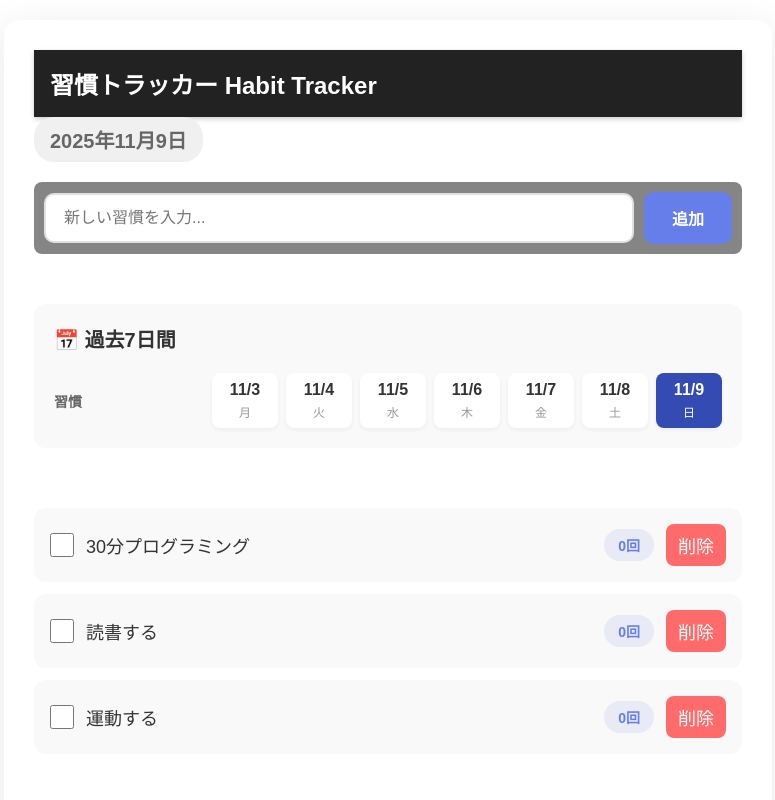
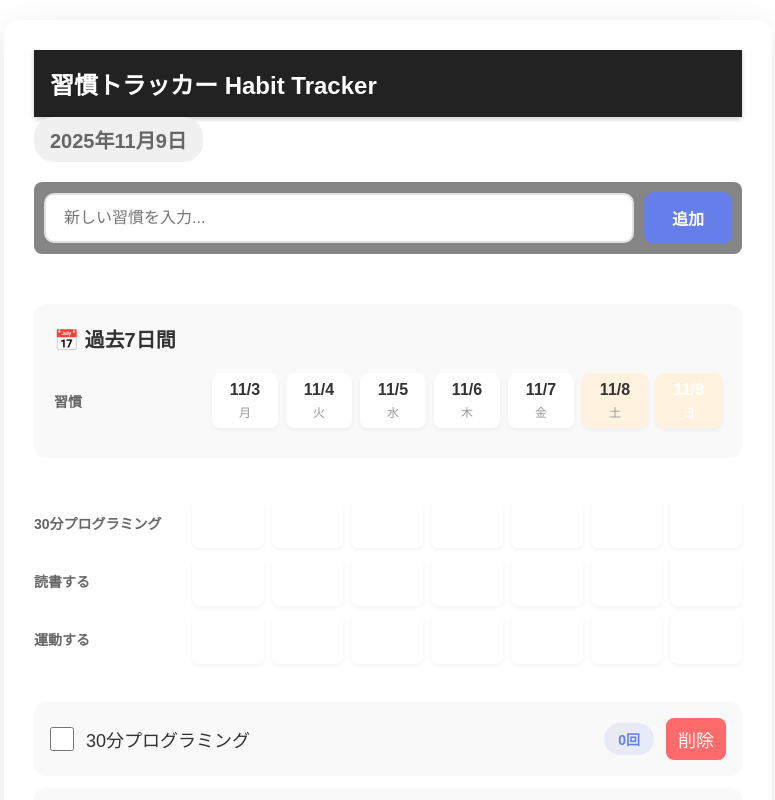
Before and after one commit to eidas/habit-tracker, a React (Create React App) app: page / in a window 1280 px wide. Shown: the top 800 px of the page, without its empty margins (252-1027 px from the left). Built offline with nearby package versions, Linux system fonts and the light colour scheme.

Commit message:
Day10: 過去7日分のチェック履歴をグリッド表示

```diff
--- a/src/App.css
+++ b/src/App.css
@@ -266,6 +266,7 @@ h1 {
   grid-template-columns: 150px repeat(7, 1fr);
   gap: 8px;
   align-items: center;
+  margin-bottom: 10px;
 }
 
 .habit-name-column {
@@ -306,6 +307,78 @@ h1 {
   color: white;
 }
 
+.date-column.weekend {
+  background-color: #fff3e0;
+}
+
+/* カレンダーグリッド（新規追加） */
+.calendar-grid {
+  margin-top: 10px;
+}
+
+.calendar-empty {
+  text-align: center;
+  color: #999;
+  padding: 40px;
+  font-size: 16px;
+}
+
+.calendar-row {
+  display: grid;
+  grid-template-columns: 150px repeat(7, 1fr);
+  gap: 8px;
+  align-items: center;
+  margin-bottom: 8px;
+}
+
+.calendar-habit-name {
+  font-size: 16px;
+  font-weight: 500;
+  color: #333;
+  padding: 8px;
+  white-space: nowrap;
+  overflow: hidden;
+  text-overflow: ellipsis;
+}
+
+.calendar-cell {
+  height: 50px;
+  background-color: white;
+  border-radius: 8px;
+  display: flex;
+  align-items: center;
+  justify-content: center;
+  font-size: 24px;
+  cursor: pointer;
+  transition: all 0.2s;
+  box-shadow: 0 2px 4px rgba(0, 0, 0, 0.05);
+}
+
+.calendar-cell:hover {
+  background-color: #f0f0f0;
+  transform: scale(1.05);
+}
+
+.calendar-cell.checked {
+  background: linear-gradient(135deg, #667eea 0%, #764ba2 100%);
+  color: white;
+}
+
+.calendar-cell.checked:hover {
+  background: linear-gradient(135deg, #7c8ef0 0%, #8a5bb0 100%);
+}
+
+/* 今日のセクション（新規追加） */
+.today-section {
+  margin: 30px 0;
+}
+
+.today-section h2 {
+  margin-bottom: 20px;
+  color: #333;
+  font-size: 20px;
+}
+
 /* レスポンシブ対応 */
 @media (max-width: 768px) {
   .calendar-header {
--- a/src/App.tsx
+++ b/src/App.tsx
@@ -146,6 +146,13 @@ function App() {
   // 過去7日分の日付を取得
   const last7Days = getLastNDays(7);
 
+  // 曜日が土日の場合trueを返す
+  const isWeekend = (dateStr: string): boolean => {
+    const date = new Date(dateStr);
+    const day = date.getDay();
+    return day === 0 || day === 6; // 日曜日(0)または土曜日(6)
+  };
+
   // ==================== 習慣の操作 ====================
 
   /**
@@ -200,6 +207,33 @@ function App() {
     setHabits(updatedHabits);
   };
 
+   /**
+   * 指定した日付のチェック状態を切り替え
+   */
+  const toggleCheckOnDate = (habitId: string, date: string) => {
+    setHabits(habits.map(habit => {
+      if (habit.id !== habitId) {
+        return habit;
+      }
+
+      const isCompleted = habit.completedDates.includes(date);
+
+      if (isCompleted) {
+        // チェックを外す
+        return {
+          ...habit,
+          completedDates: habit.completedDates.filter(d => d !== date)
+        };
+      } else {
+        // チェックを入れる
+        return {
+          ...habit,
+          completedDates: [...habit.completedDates, date]
+        };
+      }
+    }));
+  };
+
   /**
    * Enterキー押下時の処理
    */
@@ -235,18 +269,44 @@ function App() {
       {/* カレンダーヘッダー */}
       <div className="calendar-section">
         <h2>📅 過去7日間</h2>
+
+        {/* 日付ヘッダー */}
         <div className="calendar-header">
           <div className="habit-name-column">習慣</div>
           {last7Days.map(date => (
             <div
               key={date}
-              className={`date-column ${date === todayString ? 'today' : ''}`}
+              className={`date-column ${date === todayString ? 'today' : ''} ${isWeekend(date) ? 'weekend' : ''}`}
             >
             <div className="date-month-day">{getMonthDay(date)}</div>
               <div className="date-day-of-week">{getDayOfWeek(date)}</div>
             </div>
           ))}
         </div>
+      </div>
+      {/* カレンダーグリッド */}
+      <div className="calendar-grid">
+        {habits.length === 0 ? (
+            <div className="calendar-empty">
+              習慣を追加すると、ここにカレンダーが表示されます
+            </div>
+          ) : (habits.map(habit => (
+          <div key={habit.id} className="calendar-row">
+            <div className="habit-name-column">
+              {habit.name}
+            </div>
+            {last7Days.map(date => (
+              <div
+                key={date}
+                className={`calendar-cell ${habit.completedDates.includes(date) ? 'completed' : ''}`}
+                onClick={() => toggleCheckOnDate(habit.id, date)}
+                title={`${habit.name} - ${getMonthDay(date)}`}
+              >
+                {habit.completedDates.includes(date) ? '✔️' : ''}
+              </div>
+            ))}
+          </div>
+        )))}
       </div>
 
       {/* 習慣リスト */}
```
